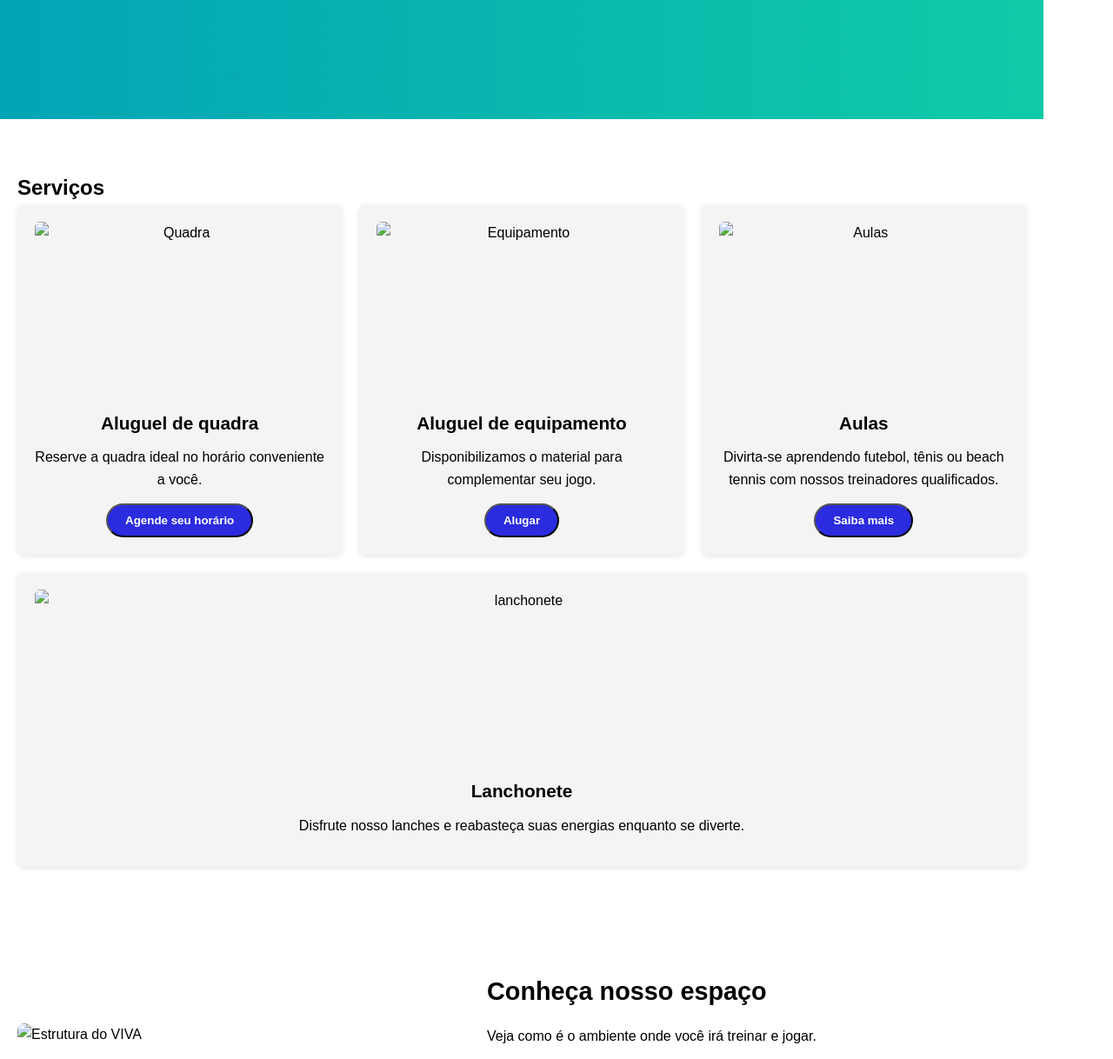
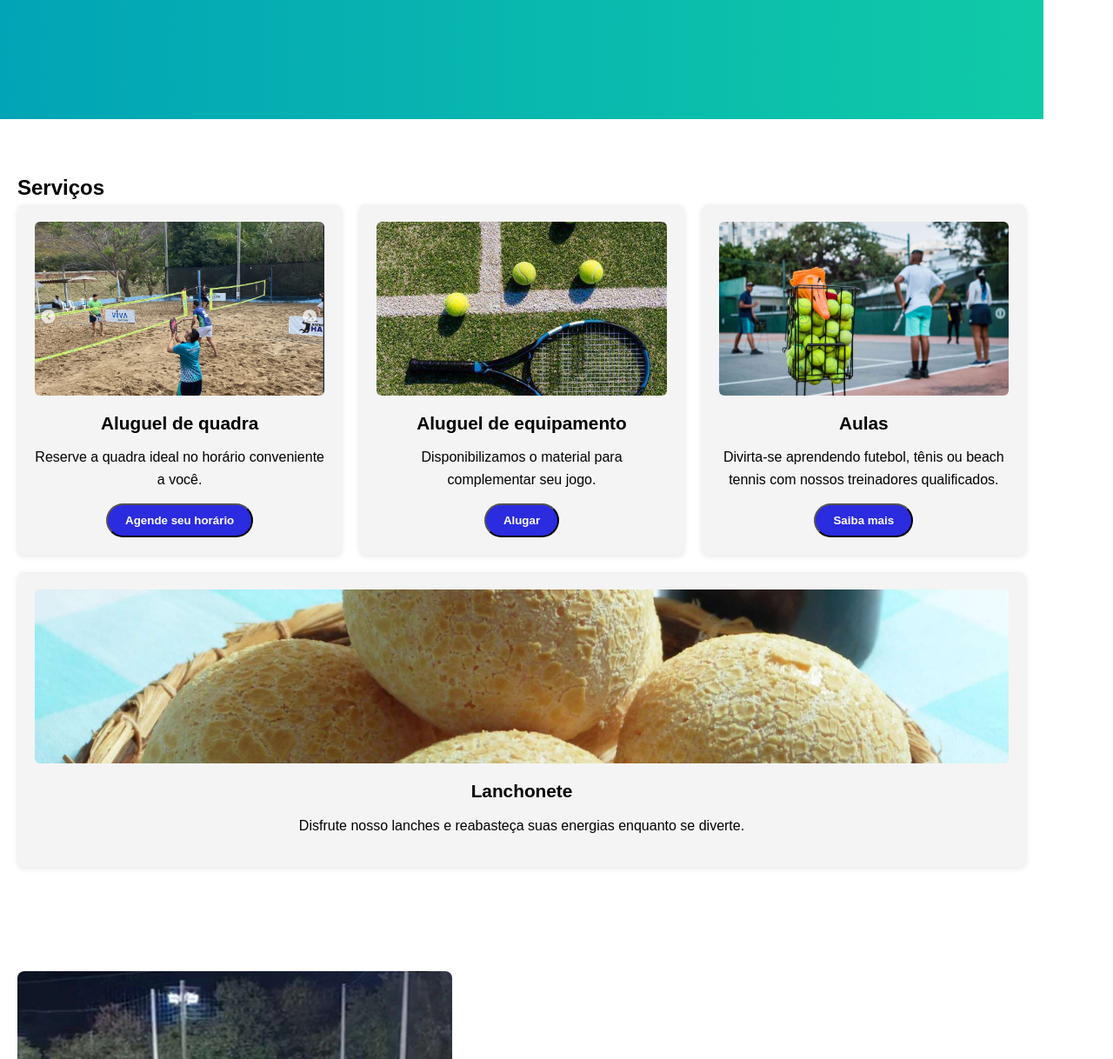
Before and after one commit to LuanaStanz/TrabFinalWeb, a website: page cod_viva/public/home.html in a window 1280 px wide. Shown: the part 311-1529 px from the top of the page at 87% size. Drawn offline with Linux system fonts and the light colour scheme.

Commit message:
Update home.html

```diff
--- a/cod_viva/public/home.html
+++ b/cod_viva/public/home.html
@@ -9,7 +9,7 @@
 <body>
   <header>
     <nav>
-      <img src="images/logo.png" alt="Logo VIVA" height="60">
+      <img src="img/logo.png" alt="Logo VIVA" height="60">
       <ul>
         <li><a href="sobre.html">Sobre</a></li>
         <li><a href="estrutura.html">Estrutura</a></li>
@@ -28,25 +28,25 @@
     <h2>Serviços</h2>
     <div class="cards">
       <article>
-        <img src="images/quadra2.png" alt="Quadra">
+        <img src="img/quadra2.png" alt="Quadra">
         <h3>Aluguel de quadra</h3>
         <p>Reserve a quadra ideal no horário conveniente a você.</p>
         <a href="aluguel.html"><button>Agende seu horário</button></a>
       </article>
       <article>
-        <img src="images/equipement.jpg" alt="Equipamento">
+        <img src="img/equipement.jpg" alt="Equipamento">
         <h3>Aluguel de equipamento</h3>
         <p>Disponibilizamos o material para complementar seu jogo.</p>
         <a href="aluguel.html"><button>Alugar</button></a>
       </article>
       <article>
-        <img src="images/aula.jpg" alt="Aulas">
+        <img src="img/aula.jpg" alt="Aulas">
         <h3>Aulas</h3>
         <p>Divirta-se aprendendo futebol, tênis ou beach tennis com nossos treinadores qualificados.</p>
         <a href="aulas.html"><button>Saiba mais</button></a>
       </article>
       <article>
-        <img src="images/lanche.jpg" alt="lanchonete">
+        <img src="img/lanche.jpg" alt="lanchonete">
         <h3>Lanchonete</h3>
         <p>Disfrute nosso lanches e reabasteça suas energias enquanto se diverte.</p>
       </article>
@@ -54,7 +54,7 @@
   </section>
 
   <section id="estrutura">
-      <img src="images/quadra.jpg" alt="Estrutura do VIVA">
+      <img src="img/quadra.jpg" alt="Estrutura do VIVA">
       <div class="texto">
         <h2>Conheça nosso espaço</h2>
         <p>Veja como é o ambiente onde você irá treinar e jogar.</p>
@@ -65,7 +65,7 @@
   </section>
 
   <section id="comunidade">
-      <img src="images/comun.jpg" alt="Estrutura do VIVA">
+      <img src="img/comun.jpg" alt="Estrutura do VIVA">
       <div class="texto">
         <h2>Conecte-se</h2>
         <p>Participe dos grupos de WhatsApp e conecte-se com pessoas com interesses similares!</p>
```
